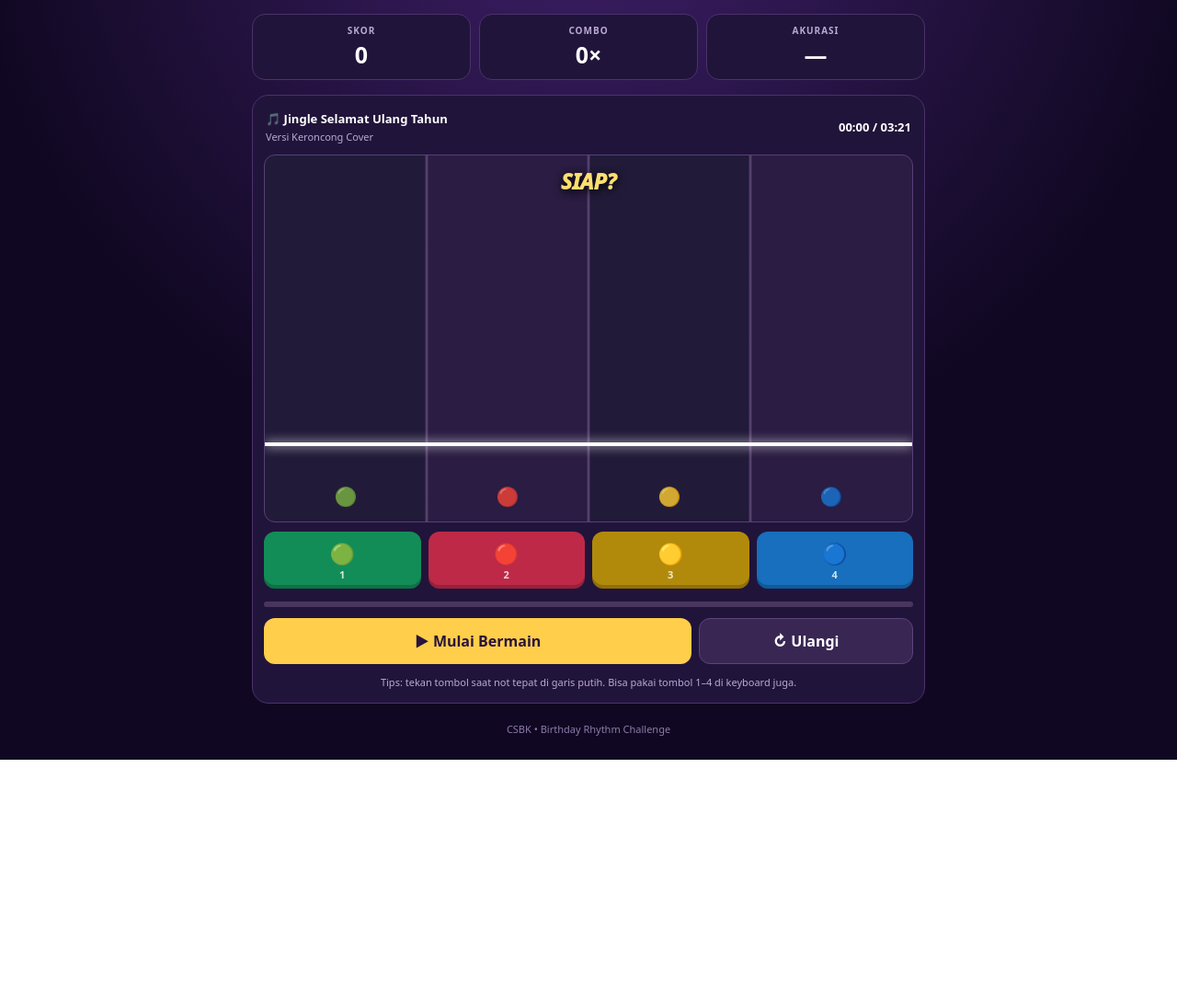
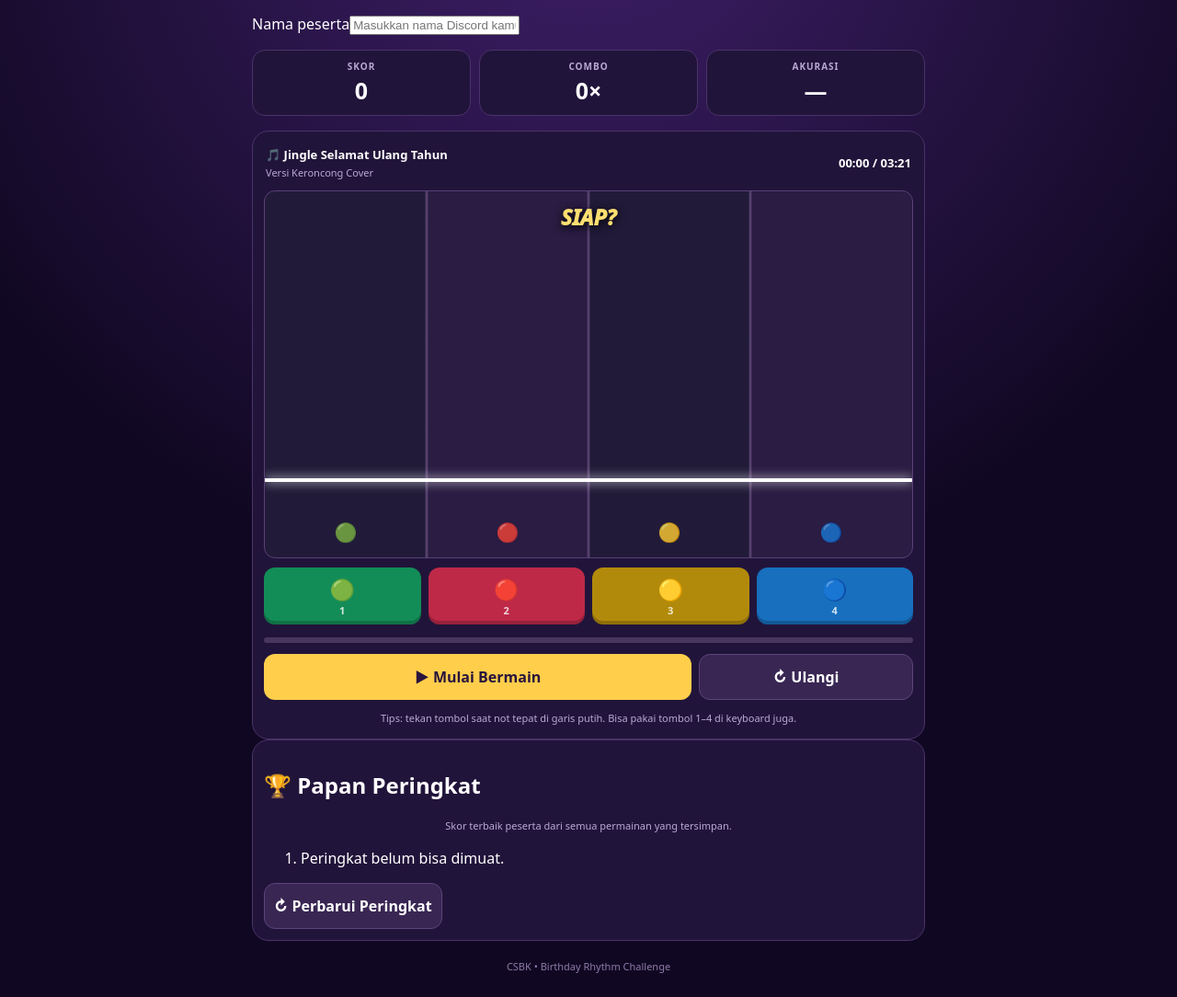
Before and after one commit to revalandika228-png/csbk-last-survivor, a website: page public/index.html in a window 1280 px wide. Shown: the part 146-1230 px from the top of the page at 92% size. Before the commit the page ends 972 px from the top, so only its background shows below. Drawn offline with Linux system fonts and the light colour scheme; no server answers.

Commit message:
Update index.html

```diff
--- a/public/index.html
+++ b/public/index.html
@@ -1,8 +1,10 @@
 <!doctype html>
 <html lang="id"><head><meta charset="utf-8"><meta name="viewport" content="width=device-width,initial-scale=1,maximum-scale=1,user-scalable=no"><meta name="theme-color" content="#160b31"><title>CSBK Birthday Rhythm</title><link rel="stylesheet" href="style.css"></head>
 <body><main class="app"><header><div class="badge">🎂 CSBK BIRTHDAY FEST 2026</div><h1>Birthday <span>Rhythm</span></h1><p class="sub">Tekan tombol sesuai warna not saat melewati garis target!</p></header>
+<section class="playerbar"><label for="playerName">Nama peserta</label><input id="playerName" maxlength="24" placeholder="Masukkan nama Discord kamu" autocomplete="nickname"></section>
 <section class="stats"><div><small>SKOR</small><strong id="score">0</strong></div><div><small>COMBO</small><strong id="combo">0×</strong></div><div><small>AKURASI</small><strong id="accuracy">—</strong></div></section>
 <section class="game-wrap"><div class="songrow"><div><b>🎵 Jingle Selamat Ulang Tahun</b><small>Versi Keroncong Cover</small></div><div id="timer">00:00 / 03:21</div></div><div class="track" id="track"><div class="hitline"></div><div class="lane-labels"><span>🟢</span><span>🔴</span><span>🟡</span><span>🔵</span></div><div id="notes"></div><div class="feedback" id="feedback">SIAP?</div></div>
 <div class="buttons"><button data-lane="0" class="lane green"><span>🟢</span><b>1</b></button><button data-lane="1" class="lane red"><span>🔴</span><b>2</b></button><button data-lane="2" class="lane yellow"><span>🟡</span><b>3</b></button><button data-lane="3" class="lane blue"><span>🔵</span><b>4</b></button></div>
 <div class="progress"><div id="progress"></div></div><div class="controls"><button id="startBtn" class="primary">▶ Mulai Bermain</button><button id="restartBtn" class="secondary">↻ Ulangi</button></div><p class="hint">Tips: tekan tombol saat not tepat di garis putih. Bisa pakai tombol 1–4 di keyboard juga.</p></section>
+<section class="leaderboard game-wrap"><h2>🏆 Papan Peringkat</h2><p class="hint">Skor terbaik peserta dari semua permainan yang tersimpan.</p><ol id="leaderboardList"><li>Memuat peringkat...</li></ol><button id="refreshBoard" class="secondary">↻ Perbarui Peringkat</button></section>
 <section id="result" class="result hidden"><div class="trophy">🏆</div><h2>Lagu selesai!</h2><div class="finalscore" id="finalScore">0</div><p id="resultText">Skor akhir kamu</p><button id="playAgain" class="primary">Main Lagi</button></section><footer>CSBK • Birthday Rhythm Challenge</footer></main><audio id="song" preload="auto" src="song.mp3"></audio><script src="app.js"></script></body></html>
```
